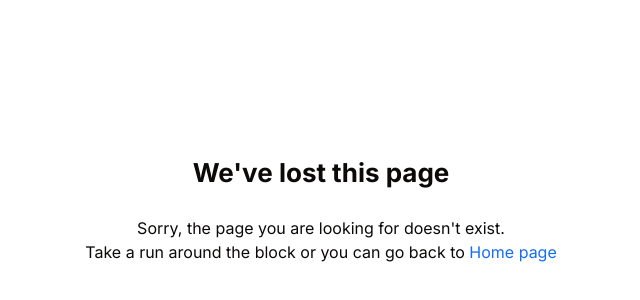
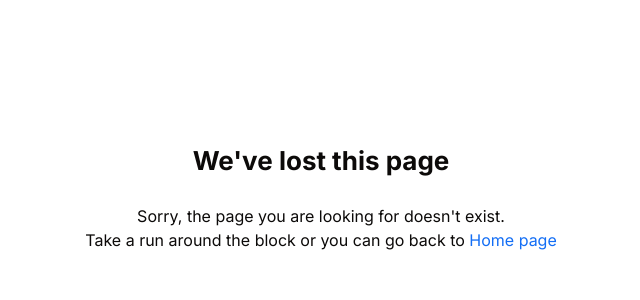
Before and after one commit to karananeja/Project-X-UI, a React (Vite) app: page / in a window 1280 px wide. Shown: the part 204-504 px from the top of the page, without its empty margins (319-959 px from the left). Built offline with nearby package versions, Linux system fonts and the light colour scheme.

Commit message:
styling changes

```diff
--- a/src/modules/dashboard/screens/error-screens/page-not-found.tsx
+++ b/src/modules/dashboard/screens/error-screens/page-not-found.tsx
@@ -6,9 +6,7 @@ const PageNotFound = () => {
   return (
     <div className='w-full h-screen flex flex-col justify-center items-center'>
       <div className='w-3/5 h-[29rem] flex flex-col justify-center items-center'>
-        <span className='text-[1.625rem] mt-6 font-bold'>
-          We've lost this page
-        </span>
+        <span className='text-[1.625rem] font-bold'>We've lost this page</span>
         <p className='flex justify-center items-center mt-6 text-center'>
           Sorry, the page you are looking for doesn't exist.
         </p>
```
